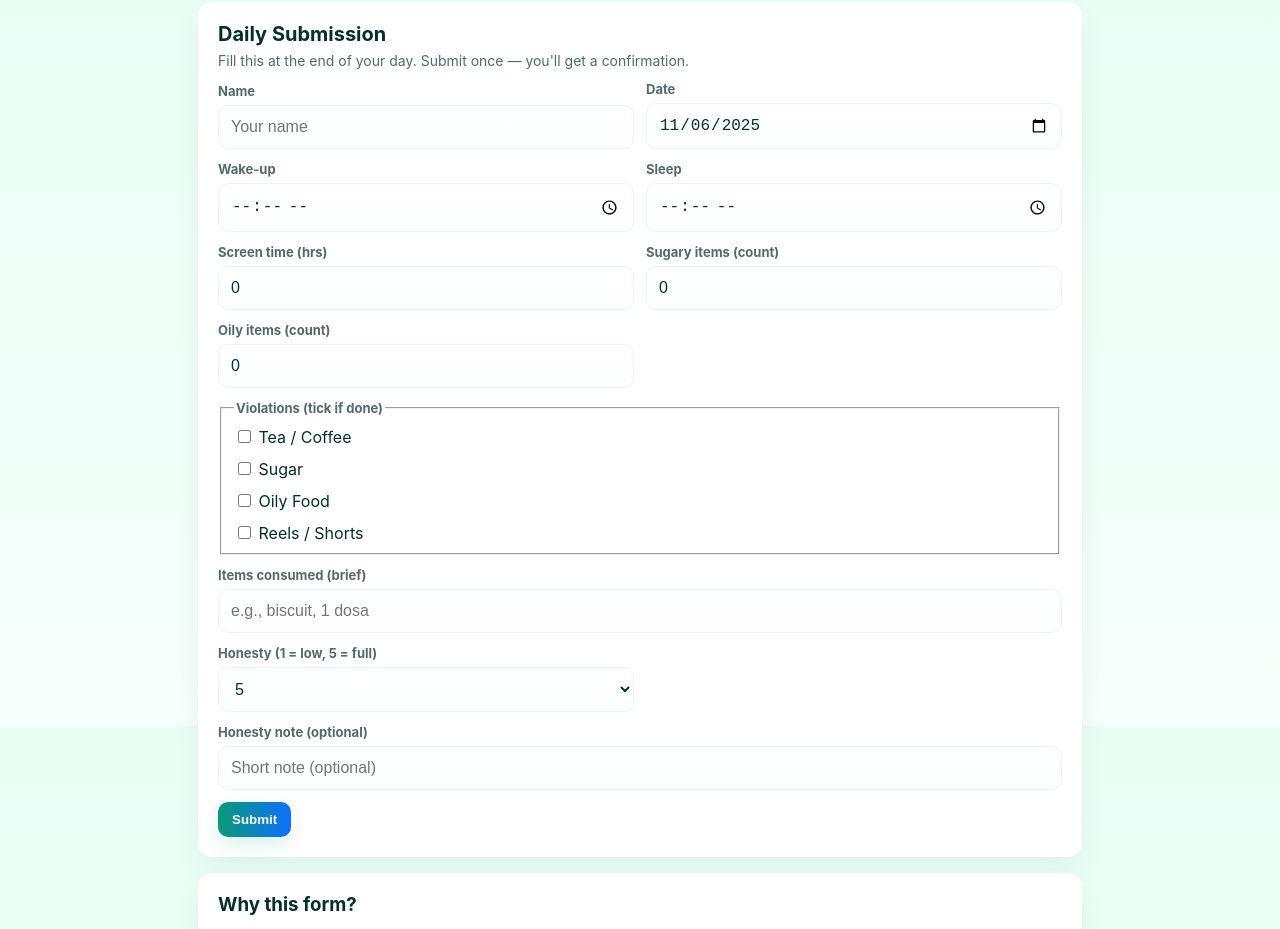
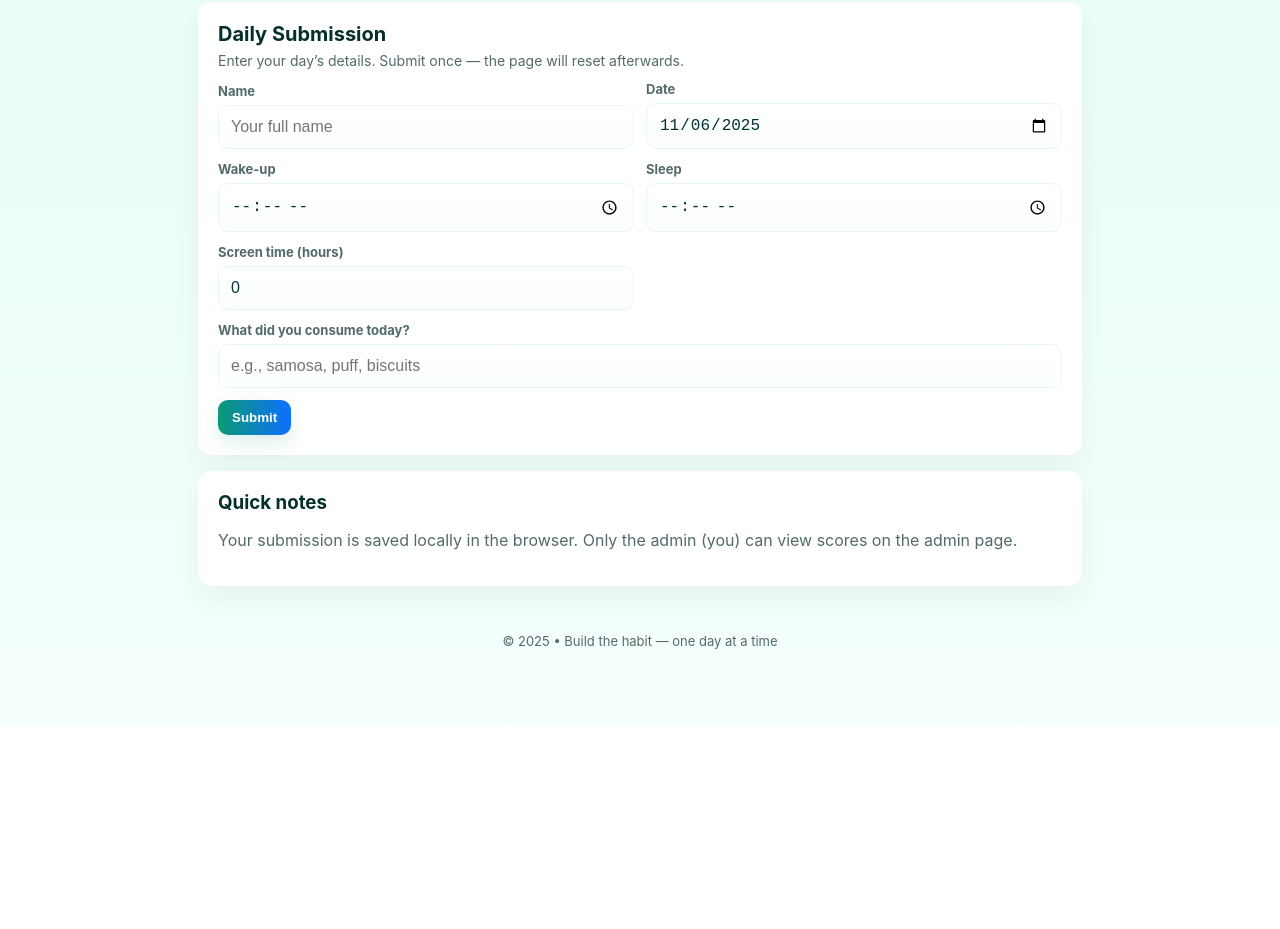
Before and after one commit to pandiselvan-ece/challenge-tracker, a plain HTML site: page index.html in a window 1280 px wide. Shown: the part 102-1031 px from the top of the page. After the commit the page ends 828 px from the top, so only its background shows below. Drawn offline with Linux system fonts and the light colour scheme.

Commit message:
Update index.html

```diff
--- a/index.html
+++ b/index.html
@@ -11,7 +11,7 @@
     <header class="header">
       <div class="brand">
         <h1>7-Day Challenge</h1>
-        <p class="subtitle">Honesty · Consistency · Progress</p>
+        <p class="subtitle">Consistency • Honesty • Progress</p>
       </div>
       <nav class="nav">
         <a href="admin.html" class="nav-link" aria-label="Admin login">Admin</a>
@@ -20,12 +20,12 @@
 
     <section class="card hero-card" aria-labelledby="daily-title">
       <h2 id="daily-title" class="section-title">Daily Submission</h2>
-      <p class="lead">Fill this at the end of your day. Submit once — you'll get a confirmation.</p>
+      <p class="lead">Enter your day’s details. Submit once — the page will reset afterwards.</p>
 
       <form id="entryForm" class="form-grid" autocomplete="off" novalidate>
         <label class="field">
           <span class="label">Name</span>
-          <input id="name" type="text" placeholder="Your name" required />
+          <input id="name" type="text" placeholder="Your full name" required />
         </label>
 
         <label class="field">
@@ -44,47 +44,13 @@
         </label>
 
         <label class="field">
-          <span class="label">Screen time (hrs)</span>
+          <span class="label">Screen time (hours)</span>
           <input id="screen" type="number" min="0" step="0.1" value="0" />
         </label>
 
-        <label class="field">
-          <span class="label">Sugary items (count)</span>
-          <input id="sugar" type="number" min="0" value="0" />
-        </label>
-
-        <label class="field">
-          <span class="label">Oily items (count)</span>
-          <input id="oily" type="number" min="0" value="0" />
-        </label>
-
-        <fieldset class="field full violations" aria-label="Violations">
-          <legend class="label">Violations (tick if done)</legend>
-          <label><input type="checkbox" class="violation" value="Tea/Coffee"> Tea / Coffee</label>
-          <label><input type="checkbox" class="violation" value="Sugar"> Sugar</label>
-          <label><input type="checkbox" class="violation" value="Oily Food"> Oily Food</label>
-          <label><input type="checkbox" class="violation" value="Reels/Shorts"> Reels / Shorts</label>
-        </fieldset>
-
         <label class="field full">
-          <span class="label">Items consumed (brief)</span>
-          <input id="itemsList" type="text" placeholder="e.g., biscuit, 1 dosa" />
-        </label>
-
-        <label class="field">
-          <span class="label">Honesty (1 = low, 5 = full)</span>
-          <select id="honesty">
-            <option value="5">5</option>
-            <option value="4">4</option>
-            <option value="3">3</option>
-            <option value="2">2</option>
-            <option value="1">1</option>
-          </select>
-        </label>
-
-        <label class="field full">
-          <span class="label">Honesty note (optional)</span>
-          <input id="honestyNote" type="text" placeholder="Short note (optional)" />
+          <span class="label">What did you consume today?</span>
+          <input id="consumed" type="text" placeholder="e.g., samosa, puff, biscuits" />
         </label>
 
         <div class="field-actions full">
@@ -96,12 +62,12 @@
     </section>
 
     <section class="card info-card">
-      <h3 class="small-title">Why this form?</h3>
-      <p class="muted">Submit honestly at the end of the day. Your submission is saved locally in your browser — only the Admin (you) can view/manage entries on the admin page.</p>
+      <h3 class="small-title">Quick notes</h3>
+      <p class="muted">Your submission is saved locally in the browser. Only the admin (you) can view scores on the admin page.</p>
     </section>
 
     <footer class="footer">
-      <p class="muted">© 2025 • Build your habit one day at a time</p>
+      <p class="muted">© 2025 • Build the habit — one day at a time</p>
     </footer>
   </main>
 
```
